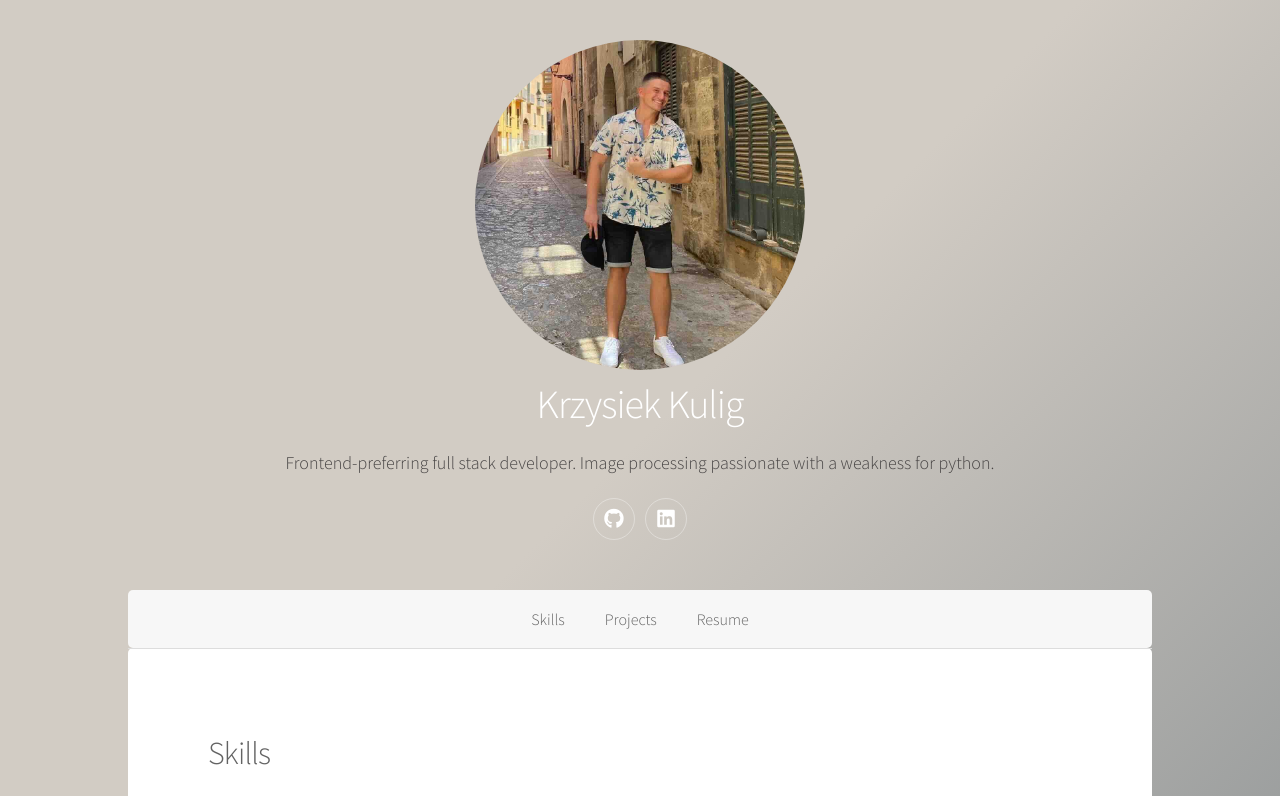
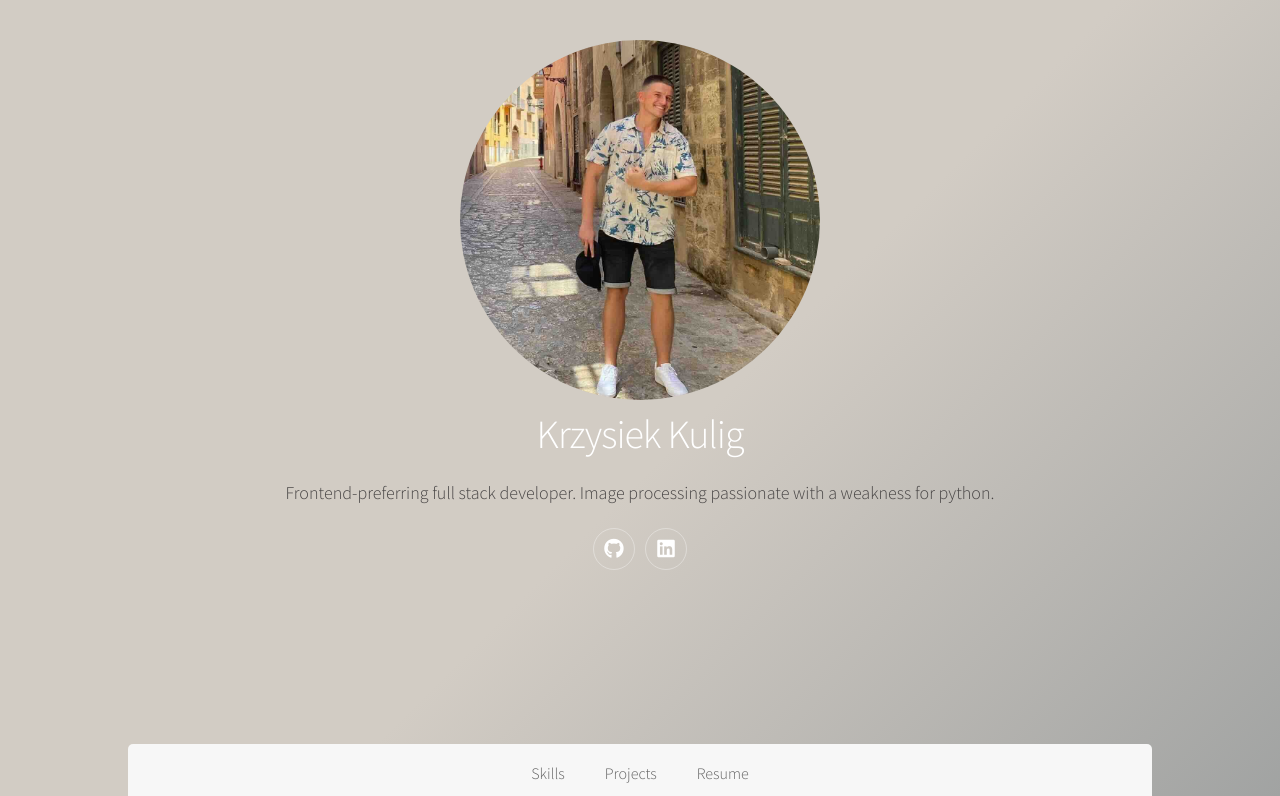
Before and after one commit to kkulis/Portfolio, a React (Create React App) app: page / in a window 1280 px wide. Shown: the top 796 px of the page. Built offline with nearby package versions, Linux system fonts and the light colour scheme.

Commit message:
Header styling update, slide in add

```diff
--- a/src/components/Header.jsx
+++ b/src/components/Header.jsx
@@ -1,13 +1,20 @@
 import './../styles/Header.css';
-import React from 'react';
+import React, { useEffect, useState } from 'react';
 import avatar from './../images/portfolio_image.jpeg';
 
-export const Header = () => (
-    <div>
+export const Header = () => {
+    const [isLoaded, setIsLoaded] = useState(false);
+
+    useEffect(() => {
+        setIsLoaded(true);
+    }, []);
+
+    return (
+        <div className={`header-content ${isLoaded ? 'loaded' : ''} `}>
             <header id="header" className="alt">
-            <span className="logo">
+                <div className="logo">
                     <img src={avatar} alt="avatar"></img>
-            </span>
+                </div>
                 <h1>Krzysiek Kulig</h1>
                 <p>
                     Frontend-preferring full stack developer. Image processing
@@ -34,3 +41,4 @@ export const Header = () => (
             </header>
         </div>
     );
+};
--- a/src/styles/Header.css
+++ b/src/styles/Header.css
@@ -1,16 +1,25 @@
-#header {
+.header-content {
+    position: relative;
+    right: 120vh;
+    transition: right 1s ease-in-out;
+    height: 93vh;
     display: flex;
     flex-direction: column;
-    align-items: center;
+    justify-content: space-between;
+
+    #header {
+        height: 100%;
         text-align: center;
         padding: 40px;
 
-    .logo img {
-        display: block;
-        margin: 0 auto;
+        .logo {
+            display: flex;
+            justify-content: center;
+
+            img {
+                height: 45vh;
                 border-radius: 50%;
-        width: 35%;
-        height: 25%;
+            }
         }
 
         h1 {
@@ -37,3 +46,22 @@
             }
         }
     }
+
+    &.loaded {
+        right: 0vh;
+    }
+}
+
+@media screen and (max-height: 500px) {
+    .header-content {
+        height: 90vh;
+
+        #header {
+            .logo {
+                img {
+                    height: 25vh;
+                }
+            }
+        }
+    }
+}
```
Lines whose indentation alone changed are shown as unchanged.
